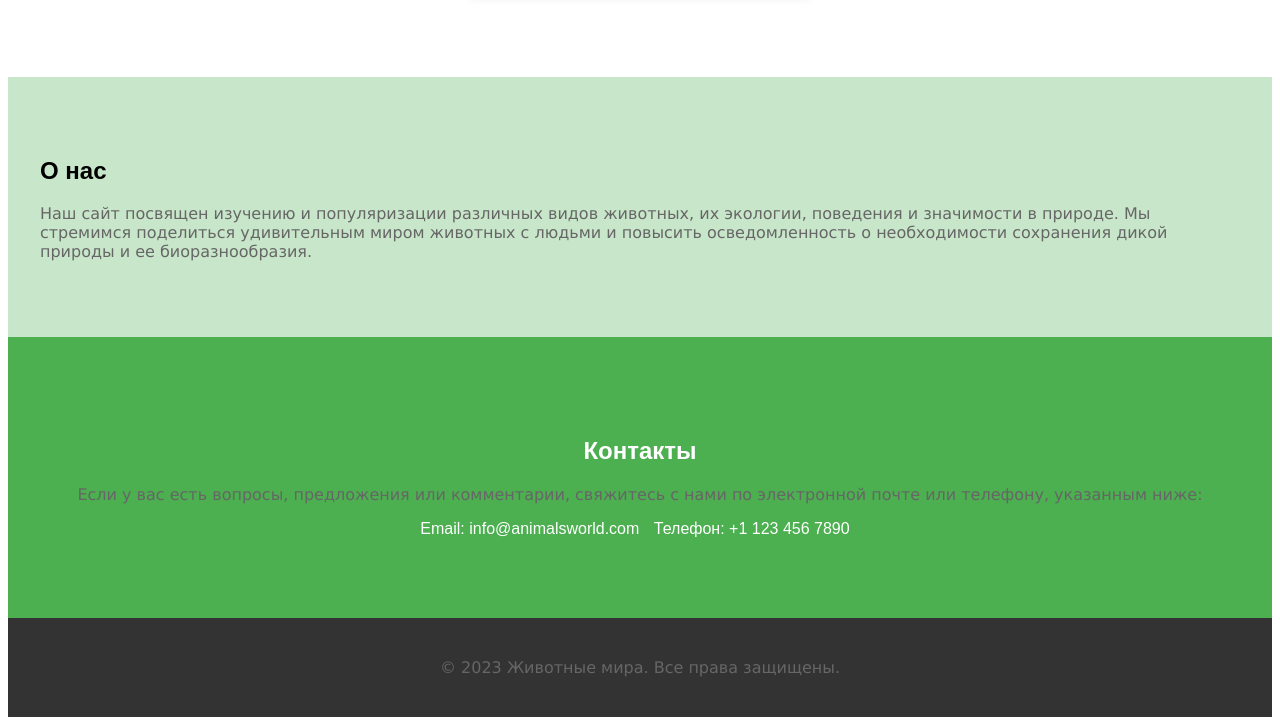
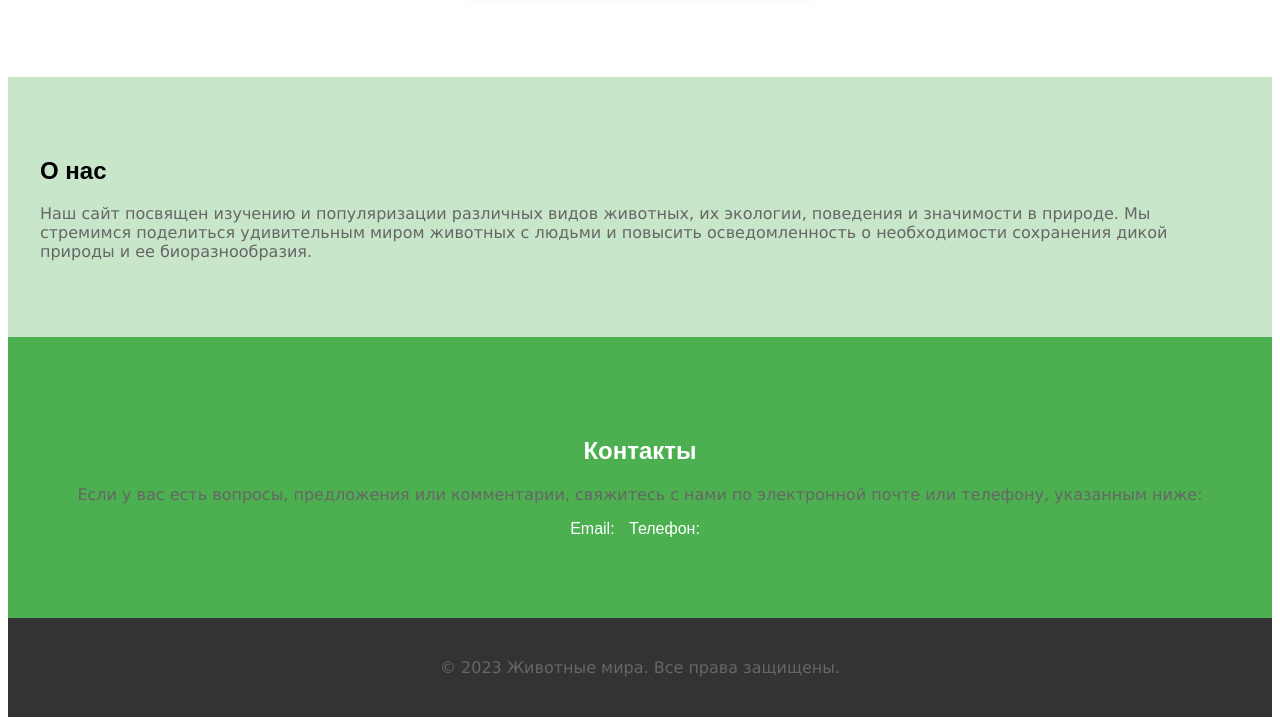
Before and after one commit to Korasikproduct/sitegreenmango.github.io, a plain HTML site: page index.html in a window 1280 px wide. Shown: the part 1840-2565 px from the top of the page. Drawn offline with Linux system fonts and the light colour scheme.

Commit message:
Update index.html

```diff
--- a/index.html
+++ b/index.html
@@ -53,8 +53,8 @@
 <h2>Контакты</h2>
 <p>Если у вас есть вопросы, предложения или комментарии, свяжитесь с нами по электронной почте или телефону, указанным ниже:</p>
 <ul>
-<li>Email: info@animalsworld.com</li>
-<li>Телефон: +1 123 456 7890</li>
+<li>Email:</li>
+<li>Телефон:</li>
 </ul>
 </div>
 </section>
```
